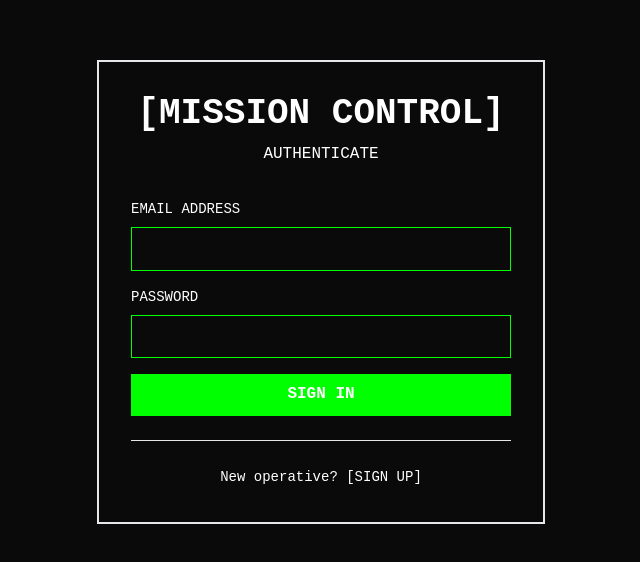
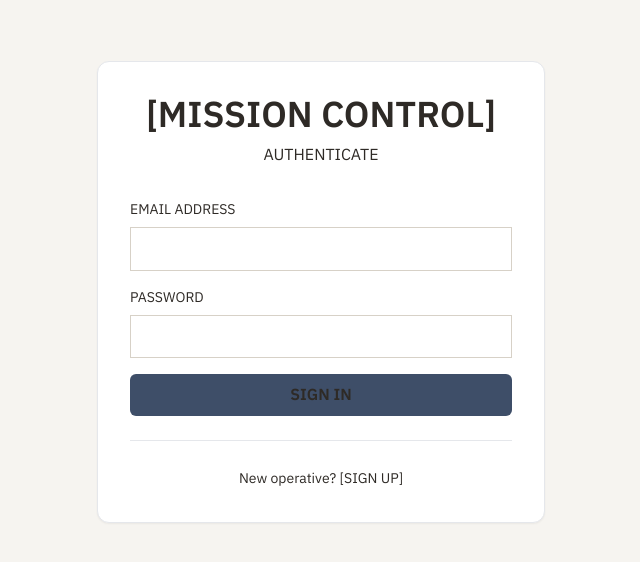
Before and after one commit to ibezahl/mission-control, a Next.js app: page / in a window 1280 px wide. Shown: the part 108-670 px from the top of the page, without its empty margins (319-959 px from the left). Built offline with nearby package versions, Linux system fonts and the light colour scheme; no server answers.

Commit message:
ui redesign

```diff
--- a/src/app/dashboard/page.tsx
+++ b/src/app/dashboard/page.tsx
@@ -43,7 +43,7 @@ export default function Dashboard() {
 
   if (isLoading || !userId) {
     return (
-      <div className="min-h-screen bg-cyber-bg flex items-center justify-center text-cyber-border font-mono">
+      <div className="min-h-screen bg-cyber-bg flex items-center justify-center text-cyber-text">
         [LOADING OPERATIVE PROFILE...]
       </div>
     );
@@ -51,13 +51,13 @@ export default function Dashboard() {
 
   return (
     <div>
-      <div className="bg-cyber-dark border-b-2 border-cyber-border p-4 flex justify-between items-center">
-        <h1 className="text-2xl font-bold text-cyber-border">
+      <div className="bg-cyber-dark border-b border-cyber-border p-4 flex justify-between items-center">
+        <h1 className="text-2xl font-semibold text-cyber-text">
           [MISSION CONTROL - OPERATIVE: {userEmail.toUpperCase()}]
         </h1>
         <button
           onClick={handleSignOut}
-          className="bg-red-600 text-white px-4 py-2 hover:bg-red-700 transition-colors cursor-pointer font-mono font-bold"
+          className="bg-rose-500 text-white px-4 py-2 hover:bg-rose-600 transition-colors cursor-pointer font-semibold rounded-md"
         >
           LOGOUT
         </button>
--- a/src/app/globals.css
+++ b/src/app/globals.css
@@ -1,3 +1,5 @@
+@import url('https://fonts.googleapis.com/css2?family=IBM+Plex+Sans:wght@300;400;500;600;700&family=IBM+Plex+Mono:wght@400;500;600&display=swap');
+
 @tailwind base;
 @tailwind components;
 @tailwind utilities;
@@ -13,9 +15,9 @@ html {
 }
 
 body {
-  background-color: #0a0a0a;
-  color: #ffffff;
-  font-family: 'Courier New', monospace;
+  background-color: #f6f4f0;
+  color: #2e2a26;
+  font-family: 'IBM Plex Sans', ui-sans-serif, system-ui;
   line-height: 1.6;
 }
 
@@ -26,31 +28,32 @@ body {
 }
 
 ::-webkit-scrollbar-track {
-  background: #1a1a1a;
+  background: #eeeae4;
 }
 
 ::-webkit-scrollbar-thumb {
-  background: #00ff00;
-  border: 1px solid #00ff00;
+  background: #c7c0b5;
+  border: 1px solid #c7c0b5;
 }
 
 ::-webkit-scrollbar-thumb:hover {
-  background: #ff00ff;
+  background: #b4aea3;
 }
 
 /* Focus styles */
-button:focus,
-input:focus,
-textarea:focus,
-select:focus {
-  outline: none;
+button:focus-visible,
+input:focus-visible,
+textarea:focus-visible,
+select:focus-visible {
+  outline: 2px solid #3e4e68;
+  outline-offset: 2px;
 }
 
 /* Input styling */
 input,
 textarea,
 select {
-  font-family: 'Courier New', monospace;
+  font-family: 'IBM Plex Sans', ui-sans-serif, system-ui;
 }
 
 /* Remove default form styling */
@@ -59,14 +62,14 @@ input[type='password'],
 input[type='text'],
 textarea,
 select {
-  background-color: #0a0a0a;
-  border: 1px solid #00ff00;
-  color: #ffffff;
+  background-color: #ffffff;
+  border: 1px solid #d7d1c7;
+  color: #2e2a26;
 }
 
 input[type='email']::placeholder,
 input[type='password']::placeholder,
 input[type='text']::placeholder,
 textarea::placeholder {
-  color: #666666;
+  color: #8e887e;
 }
--- a/src/app/page.tsx
+++ b/src/app/page.tsx
@@ -28,7 +28,7 @@ export default function Home() {
 
   if (isLoading) {
     return (
-      <div className="min-h-screen bg-cyber-bg flex items-center justify-center text-cyber-border font-mono">
+      <div className="min-h-screen bg-cyber-bg flex items-center justify-center text-cyber-text">
         [INITIALIZING SYSTEMS...]
       </div>
     );
--- a/src/components/AuthPage.tsx
+++ b/src/components/AuthPage.tsx
@@ -36,9 +36,9 @@ export default function AuthPage() {
   };
 
   return (
-    <div className="min-h-screen bg-cyber-bg flex items-center justify-center font-mono">
-      <div className="w-full max-w-md p-8 bg-cyber-dark border-2 border-cyber-border">
-        <h1 className="text-4xl font-bold text-cyber-border mb-2 text-center">
+    <div className="min-h-screen bg-cyber-bg flex items-center justify-center">
+      <div className="w-full max-w-md p-8 bg-cyber-dark border border-cyber-border rounded-xl shadow-sm">
+        <h1 className="text-4xl font-semibold text-cyber-text mb-2 text-center">
           [MISSION CONTROL]
         </h1>
         <p className="text-cyber-secondary text-center mb-8">
@@ -47,35 +47,35 @@ export default function AuthPage() {
 
         <form onSubmit={handleSubmit} className="space-y-4">
           <div>
-            <label className="block text-cyber-border text-sm mb-2">
+            <label className="block text-cyber-text text-sm mb-2">
               EMAIL ADDRESS
             </label>
             <input
               type="email"
               value={email}
               onChange={(e) => setEmail(e.target.value)}
-              className="w-full bg-cyber-bg border border-cyber-border px-4 py-2 text-cyber-text focus:outline-none focus:border-cyber-accent focus:shadow-lg focus:shadow-cyber-accent"
+              className="w-full bg-cyber-dark border border-cyber-border px-4 py-2 text-cyber-text focus:border-cyber-accent focus:ring-2 focus:ring-cyber-accent/20"
               disabled={loading}
               required
             />
           </div>
 
           <div>
-            <label className="block text-cyber-border text-sm mb-2">
+            <label className="block text-cyber-text text-sm mb-2">
               PASSWORD
             </label>
             <input
               type="password"
               value={password}
               onChange={(e) => setPassword(e.target.value)}
-              className="w-full bg-cyber-bg border border-cyber-border px-4 py-2 text-cyber-text focus:outline-none focus:border-cyber-accent focus:shadow-lg focus:shadow-cyber-accent"
+              className="w-full bg-cyber-dark border border-cyber-border px-4 py-2 text-cyber-text focus:border-cyber-accent focus:ring-2 focus:ring-cyber-accent/20"
               disabled={loading}
               required
             />
           </div>
 
           {error && (
-            <div className="bg-red-900 border border-red-500 p-3 text-red-200 text-sm">
+            <div className="bg-rose-50 border border-rose-200 p-3 text-rose-700 text-sm rounded-md">
               ⚠ {error}
             </div>
           )}
@@ -83,7 +83,7 @@ export default function AuthPage() {
           <button
             type="submit"
             disabled={loading}
-            className="w-full bg-cyber-border text-cyber-bg font-bold py-2 hover:bg-cyber-accent hover:text-cyber-bg transition-all disabled:opacity-50 cursor-pointer"
+            className="w-full bg-cyber-accent text-cyber-bg font-semibold py-2 hover:brightness-95 transition-all disabled:opacity-50 cursor-pointer rounded-md"
           >
             {loading ? 'PROCESSING...' : isSignUp ? 'SIGN UP' : 'SIGN IN'}
           </button>
--- a/src/components/Column.tsx
+++ b/src/components/Column.tsx
@@ -19,10 +19,10 @@ interface ColumnProps {
 const COLUMN_COLORS: Record<KanbanColumnType, string> = {
   top_priorities: 'border-cyber-accent',
   job_search_pipe: 'border-cyber-secondary',
-  intelligence_monitoring: 'border-yellow-500',
-  tonights_mission: 'border-red-500',
-  family_personal: 'border-blue-500',
-  done: 'border-green-500',
+  intelligence_monitoring: 'border-amber-300',
+  tonights_mission: 'border-rose-300',
+  family_personal: 'border-sky-300',
+  done: 'border-emerald-300',
 };
 
 export default function Column({
@@ -43,9 +43,9 @@ export default function Column({
   return (
     <div
       ref={setNodeRef}
-      className={`bg-cyber-dark border-2 ${COLUMN_COLORS[column]} p-4 rounded-none min-h-screen flex flex-col`}
+      className={`bg-cyber-dark border ${COLUMN_COLORS[column]} p-5 rounded-xl min-h-screen flex flex-col shadow-sm`}
     >
-      <h2 className="text-xl font-bold text-cyber-border mb-4 uppercase">
+      <h2 className="text-lg font-semibold text-cyber-text mb-4">
         [{title}]
       </h2>
       <SortableContext
@@ -54,7 +54,7 @@ export default function Column({
       >
         <div className="space-y-3 flex-1">
           {tasks.length === 0 ? (
-            <div className="text-cyber-secondary text-sm opacity-50">
+            <div className="text-cyber-secondary text-sm opacity-70">
               // No tasks
             </div>
           ) : (
--- a/src/components/KanbanBoard.tsx
+++ b/src/components/KanbanBoard.tsx
@@ -180,7 +180,7 @@ export default function KanbanBoard({ userId }: KanbanBoardProps) {
 
   if (loading) {
     return (
-      <div className="min-h-screen bg-cyber-bg flex items-center justify-center text-cyber-border">
+      <div className="min-h-screen bg-cyber-bg flex items-center justify-center text-cyber-text">
         [LOADING MISSION DATA...]
       </div>
     );
@@ -202,7 +202,7 @@ export default function KanbanBoard({ userId }: KanbanBoardProps) {
         onDragOver={handleDragOver}
         onDragEnd={handleDragEnd}
       >
-        <div className="grid grid-cols-1 md:grid-cols-2 lg:grid-cols-3 xl:grid-cols-6 gap-0 auto-rows-max">
+        <div className="grid grid-cols-1 md:grid-cols-2 lg:grid-cols-3 xl:grid-cols-6 gap-4 auto-rows-max p-4">
           {COLUMNS.map((col) => (
             <Column
               key={col.id}
@@ -224,7 +224,7 @@ export default function KanbanBoard({ userId }: KanbanBoardProps) {
           setSelectedTask(undefined);
           setIsFormOpen(true);
         }}
-        className="fixed bottom-8 right-8 bg-cyber-border text-cyber-bg px-6 py-3 font-bold text-lg hover:bg-cyber-accent transition-colors cursor-pointer shadow-lg shadow-cyber-border"
+        className="fixed bottom-8 right-8 bg-cyber-accent text-cyber-bg px-6 py-3 font-semibold text-lg hover:brightness-95 transition-colors cursor-pointer shadow-md rounded-lg"
       >
         [+ NEW TASK]
       </button>
--- a/tailwind.config.ts
+++ b/tailwind.config.ts
@@ -10,25 +10,26 @@ const config: Config = {
     extend: {
       colors: {
         cyber: {
-          bg: "#0a0a0a",
-          dark: "#1a1a1a",
-          border: "#00ff00",
-          accent: "#ff00ff",
-          secondary: "#00ffff",
-          text: "#ffffff",
+          bg: "#F6F4F0",
+          dark: "#FFFFFF",
+          border: "#D7D1C7",
+          accent: "#3E4E68",
+          secondary: "#5E6A64",
+          text: "#2E2A26",
         },
       },
       fontFamily: {
-        mono: ["Courier New", "monospace"],
+        sans: ["IBM Plex Sans", "ui-sans-serif", "system-ui"],
+        mono: ["IBM Plex Mono", "ui-monospace", "SFMono-Regular", "monospace"],
       },
       backgroundColor: {
-        "cyber-dark": "#0a0a0a",
+        "cyber-dark": "#FFFFFF",
       },
       textColor: {
-        cyber: "#00ff00",
+        cyber: "#3E4E68",
       },
       borderColor: {
-        cyber: "#00ff00",
+        cyber: "#D7D1C7",
       },
     },
   },
```
Also changed, not shown: src/components/TaskCard.tsx (+5 -5 lines), src/components/TaskForm.tsx (+11 -11 lines).
